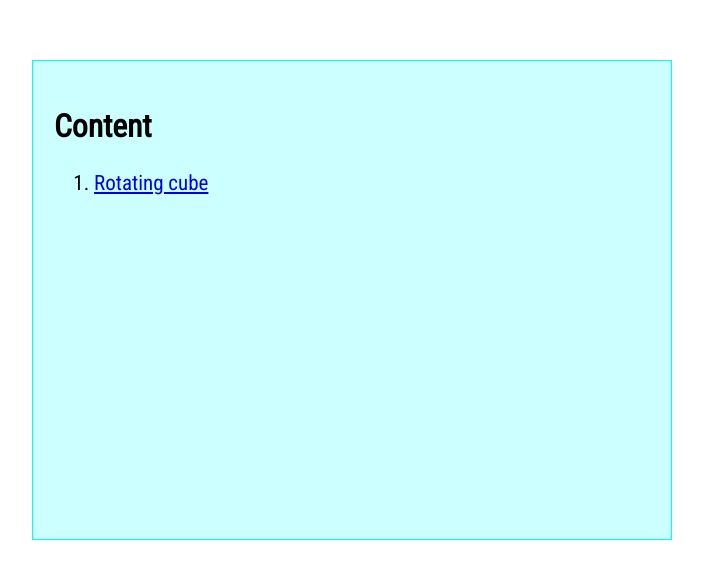
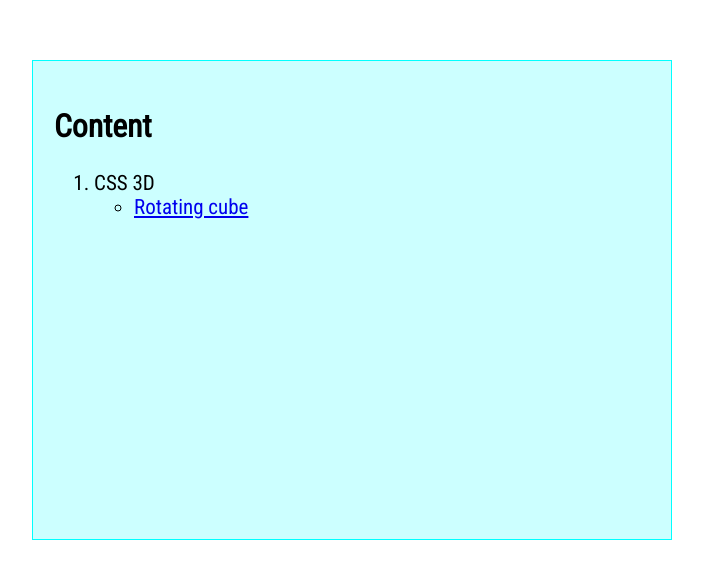
Before and after one commit to josiahmokob0/LABS, a website built with webpack: page docs/index.html in a window 1280 px wide. Shown: the part 108-686 px from the top of the page, without its empty margins (288-991 px from the left). Built offline with nearby package versions, Linux system fonts and the light colour scheme.

Commit message:
fix errors

```diff
--- a/docs/index.html
+++ b/docs/index.html
@@ -16,9 +16,12 @@
     <div class="container">
       <h2>Content</h2>
       <ol>
-        <li>
-          <a href="./3d/rotating-cube/index.html">Rotating cube</a>
-        </li>
+        <li>CSS 3D</li>
+        <ul>
+          <li>
+            <a href="./3d/rotating-cube/index.html">Rotating cube</a>
+          </li>
+        </ul>
       </ol>
     </div>
     <script src="./bundle.js"></script>
```
Also changed, not shown: docs/3d/rotating-cube/index.html (+1 -1 lines).
